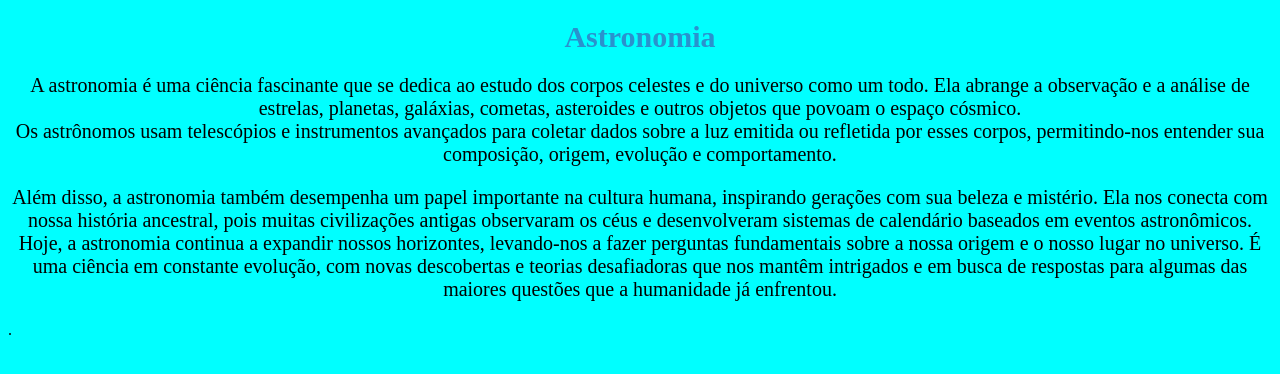
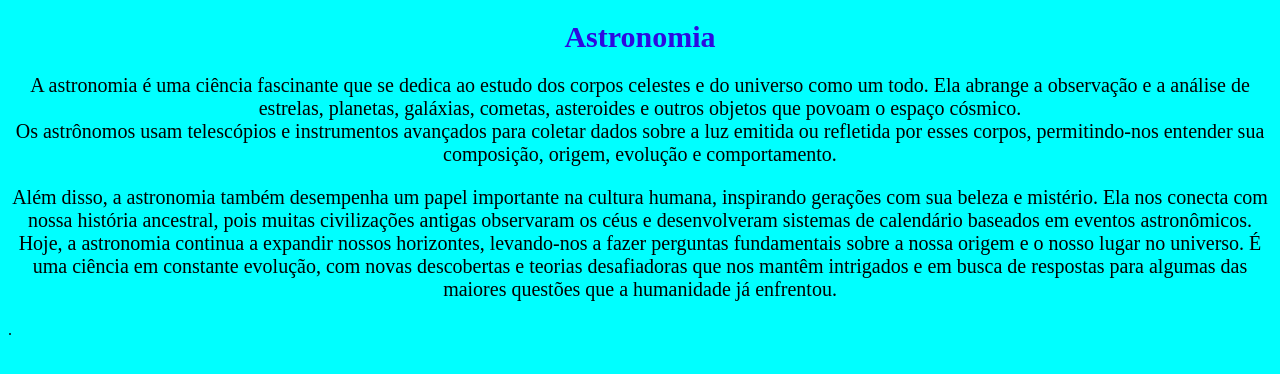
Before and after one commit to letyciagodoi/Astronomia2, a plain HTML site: page index.html in a window 1280 px wide. Drawn offline with Linux system fonts and the light colour scheme.

Commit message:
mudanca na cor do titulo

```diff
--- a/style.css
+++ b/style.css
@@ -1,7 +1,7 @@
 h1{
 text-align: center;
 font-size: 30px;
- color: rgb(41, 146, 206);
+ color: rgb(45, 9, 224);
 }
 p{
     text-align: center;
```
